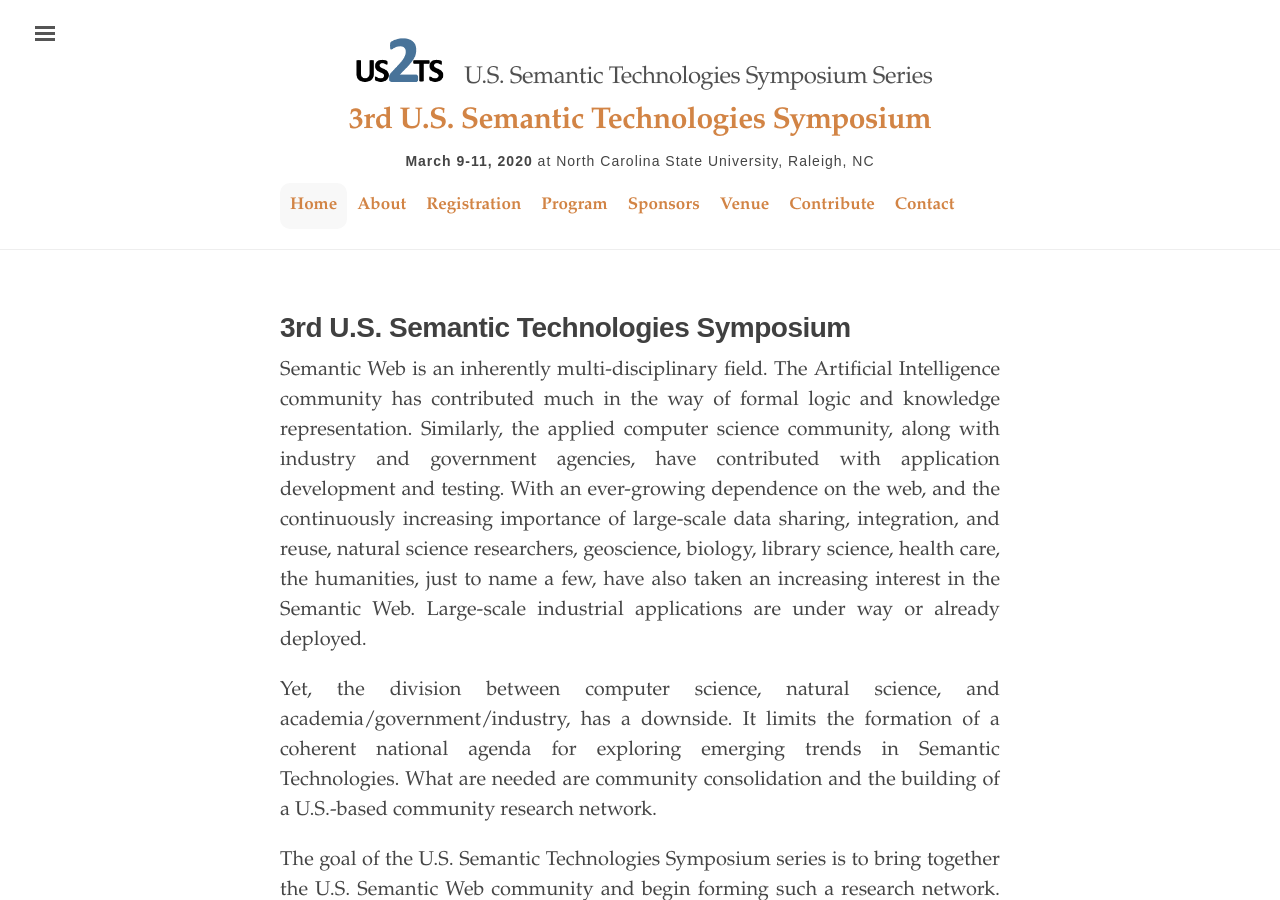
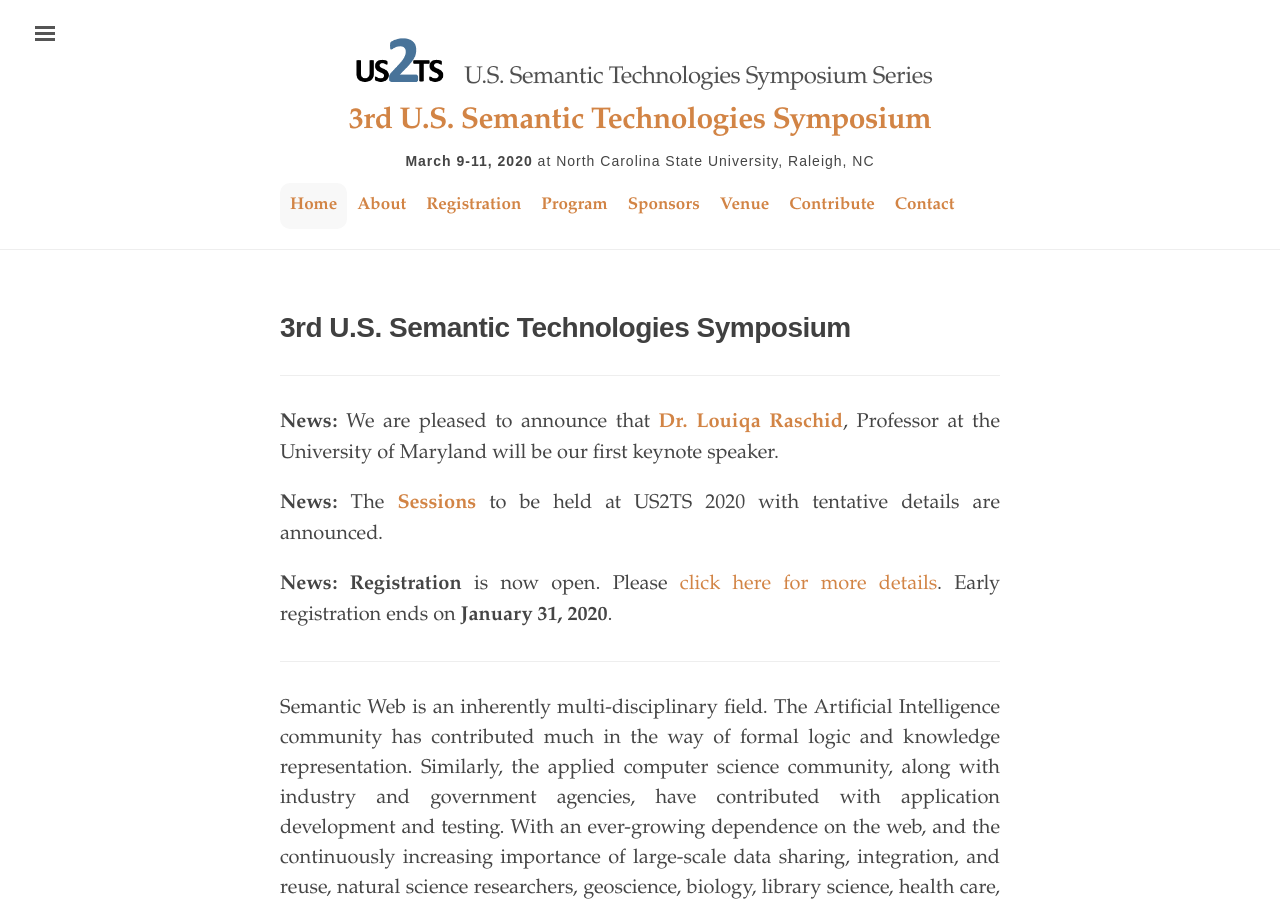
Before and after one commit to us2ts/us2ts.github.io, a Jekyll site: the page built from index.md, in a window 1280 px wide and 900 px high. Built offline with Jekyll 4.4.1, drawn with Linux system fonts in a browser that asks for light colours; comment, search, counter and statistics services are not loaded.

Commit message:
adding news blob

```diff
--- a/index.md
+++ b/index.md
@@ -8,6 +8,16 @@
 author: Maulik R. Kamdar
 order: 1
 ---
+
+----------------------------------------------------------------
+
+**News:** We are pleased to announce that [**Dr. Louiqa Raschid**](https://us2ts.org/keynotes#raschid), Professor at the University of Maryland will be our first keynote speaker.
+
+**News:** The [**Sessions**](https://us2ts.org/program#sessions) to be held at US2TS 2020 with tentative details are announced.
+
+**News:** **Registration** is now open. Please [click here for more details](https://us2ts.org/registration). Early registration ends on **January 31, 2020**.
+
+----------------------------------------------------------------
 
 Semantic Web is an inherently multi-disciplinary field. The Artificial Intelligence community has contributed much in the way of formal logic and knowledge representation. Similarly, the applied computer science community, along with industry and government agencies, have contributed with application development and testing. With an ever-growing dependence on the web, and the continuously increasing importance of large-scale data sharing, integration, and reuse, natural science researchers, geoscience, biology, library science, health care, the humanities, just to name a few, have also taken an increasing interest in the Semantic Web. Large-scale industrial applications are under way or already deployed.
 
```
Also changed, not shown: pages/program.md (+1 -1 lines).
